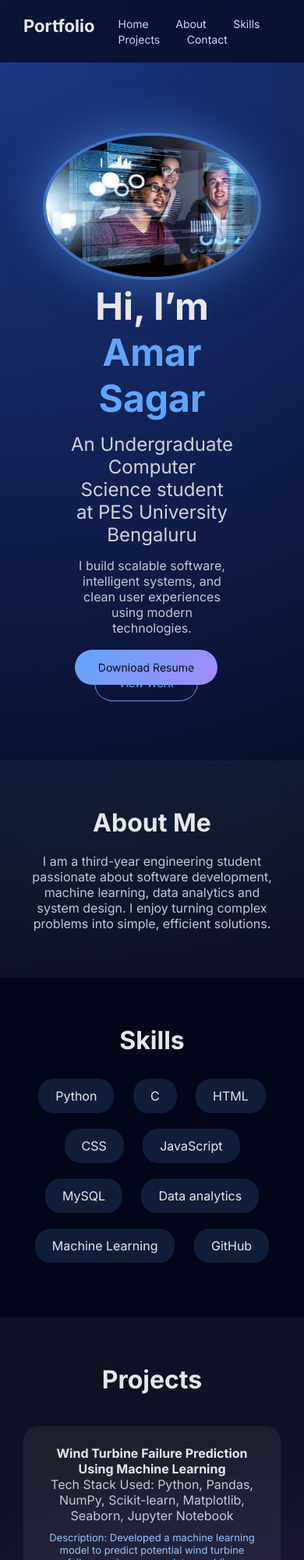
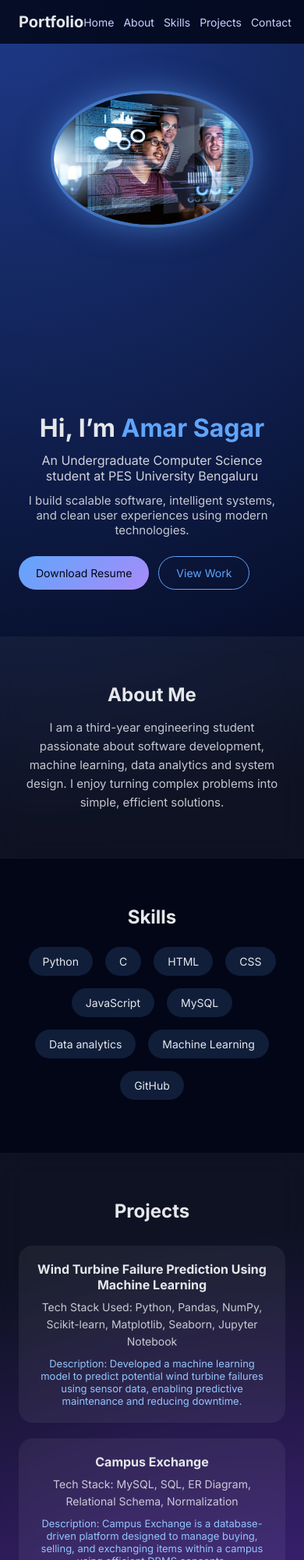
Before and after one commit to amarsagar-dev/portfolio, a plain HTML site: page index.html in a window 390 px wide. Shown: the top 2000 px of the page at 78% size. Drawn offline with Linux system fonts and the light colour scheme.

Commit message:
Initial commit
Updated styles for layout, spacing, and responsiveness.

```diff
--- a/style.css
+++ b/style.css
@@ -5,8 +5,12 @@
   font-family: 'Inter', sans-serif;
 }
 
+html, body {
+  width: 100%;
+  overflow-x: hidden;
+}
+
 body {
-  min-height: 100vh;
   background:
     radial-gradient(circle at top left, #1e3a8a, transparent 40%),
     radial-gradient(circle at bottom right, #6d28d9, transparent 40%),
@@ -14,23 +18,29 @@
   color: #e5e7eb;
 }
 
-/* NAV */
+/* ================= NAV ================= */
 .nav {
   display: flex;
   justify-content: space-between;
-  padding: 22px 90px;
+  align-items: center;
+  padding: 16px 24px;
   position: sticky;
   top: 0;
-  background: rgba(2, 6, 23, 0.7);
+  background: rgba(2, 6, 23, 0.85);
   backdrop-filter: blur(12px);
   z-index: 10;
 }
 
+.nav nav {
+  display: flex;
+  gap: 18px;
+}
+
 .nav a {
-  margin-left: 30px;
   text-decoration: none;
   color: #c7d2fe;
   font-size: 14px;
+  white-space: nowrap;
 }
 
 .nav a:hover {
@@ -38,25 +48,26 @@
 }
 
 .logo {
-  font-size: 22px;
+  font-size: 20px;
   font-weight: 700;
 }
 
-.logo span {
-  color: #60a5fa;
-}
-
-/* HERO */
+/* ================= HERO ================= */
 .hero {
   min-height: 90vh;
   display: flex;
   align-items: center;
   justify-content: space-between;
-  padding: 90px;
+  padding: 60px 24px;
+  gap: 40px;
+}
+
+.hero-content {
+  max-width: 600px;
 }
 
 .hero h1 {
-  font-size: 48px;
+  font-size: clamp(32px, 5vw, 48px);
 }
 
 .hero h1 span {
@@ -65,25 +76,32 @@
 
 .hero h2 {
   font-weight: 400;
-  margin: 15px 0;
+  margin: 12px 0;
+  font-size: clamp(16px, 3vw, 20px);
   opacity: 0.9;
 }
 
 .hero p {
   max-width: 520px;
+  font-size: 15px;
   opacity: 0.85;
 }
 
 .hero-actions {
-  margin-top: 30px;
+  margin-top: 24px;
+  display: flex;
+  flex-wrap: wrap;
+  gap: 12px;
 }
 
 .btn {
-  padding: 14px 30px;
+  padding: 12px 22px;
   border-radius: 30px;
   text-decoration: none;
-  margin-right: 15px;
   font-size: 14px;
+  display: inline-flex;
+  align-items: center;
+  justify-content: center;
 }
 
 .primary {
@@ -96,28 +114,30 @@
   color: #60a5fa;
 }
 
-/* IMAGE */
-.hero-image img {
-  width: 280px;
+/* HERO IMAGE */
+.profile-img {
+  width: min(260px, 80vw);
   border-radius: 50%;
   border: 4px solid rgba(96, 165, 250, 0.6);
-  box-shadow: 0 0 60px rgba(96, 165, 250, 0.5);
+  box-shadow: 0 0 40px rgba(96, 165, 250, 0.5);
 }
 
-/* SECTIONS */
+/* ================= SECTIONS ================= */
 .section {
-  padding: 90px;
+  padding: 60px 24px;
   text-align: center;
 }
 
 .section h3 {
-  font-size: 32px;
-  margin-bottom: 20px;
+  font-size: clamp(24px, 4vw, 32px);
+  margin-bottom: 16px;
 }
 
 .section p {
   max-width: 750px;
   margin: auto;
+  font-size: 15px;
+  line-height: 1.6;
   opacity: 0.85;
 }
 
@@ -127,45 +147,67 @@
   backdrop-filter: blur(18px);
 }
 
-/* SKILLS */
+/* ================= SKILLS ================= */
+.skills {
+  display: flex;
+  flex-wrap: wrap;
+  justify-content: center;
+}
+
 .skills span {
-  display: inline-block;
-  margin: 10px;
-  padding: 12px 22px;
+  margin: 8px;
+  padding: 10px 18px;
   background: rgba(96, 165, 250, 0.15);
   border-radius: 20px;
+  font-size: 14px;
 }
 
-/* PROJECTS */
+/* ================= PROJECTS ================= */
 .project-grid {
   display: grid;
   grid-template-columns: repeat(auto-fit, minmax(260px, 1fr));
-  gap: 30px;
-  margin-top: 40px;
+  gap: 20px;
+  margin-top: 30px;
 }
 
 .project {
-  padding: 25px;
-  border-radius: 20px;
+  padding: 20px;
+  border-radius: 18px;
   background: rgba(255, 255, 255, 0.06);
+  text-align: left;
+}
+
+.project h4 {
+  font-size: 16px;
+  margin-bottom: 8px;
+}
+
+.project p {
+  font-size: 14px;
 }
 
 .project span {
   display: block;
-  margin-top: 10px;
+  margin-top: 8px;
+  font-size: 13px;
   color: #93c5fd;
-  font-size: 13px;
 }
 
-/* CONTACT */
+/* ================= CONTACT ================= */
+.contact {
+  display: flex;
+  flex-wrap: wrap;
+  justify-content: center;
+}
+
 .contact a {
-  display: inline-block;
-  margin: 20px;
-  padding: 14px 26px;
+  margin: 10px;
+  padding: 12px 22px;
   border-radius: 30px;
   text-decoration: none;
   color: #e5e7eb;
   border: 1px solid rgba(96, 165, 250, 0.4);
+  font-size: 14px;
 }
 
 .contact a:hover {
@@ -173,63 +215,30 @@
   color: #020617;
 }
 
-/* FOOTER */
+/* ================= FOOTER ================= */
 footer {
   text-align: center;
-  padding: 25px;
+  padding: 20px;
   opacity: 0.7;
-  font-size: 14px;
+  font-size: 13px;
 }
 
-/* MOBILE */
+/* ================= MOBILE FIX ================= */
 @media (max-width: 768px) {
   .hero {
     flex-direction: column-reverse;
     text-align: center;
   }
 
-  .nav {
-    padding: 20px 30px;
+  .hero-content {
+    max-width: 100%;
   }
 
-  .section {
-    padding: 60px 30px;
+  .project {
+    text-align: center;
+  }
+
+  .nav nav {
+    gap: 12px;
   }
 }
-
-/* PAGE SYSTEM */
-.page-container {
-  position: relative;
-  overflow: hidden;
-  min-height: 85vh;
-}
-
-.page {
-  position: absolute;
-  width: 100%;
-  min-height: 85vh;
-  padding: 90px;
-  opacity: 0;
-  transform: translateX(100%) scale(0.95);
-  transition: all 0.6s ease;
-}
-
-.page.active {
-  opacity: 1;
-  transform: translateX(0) scale(1);
-  position: relative;
-}
-
-/* SECTION TEXT */
-.page h3 {
-  font-size: 34px;
-  margin-bottom: 20px;
-  text-align: center;
-}
-
-.page p {
-  max-width: 750px;
-  margin: auto;
-  text-align: center;
-  opacity: 0.85;
-}
```
